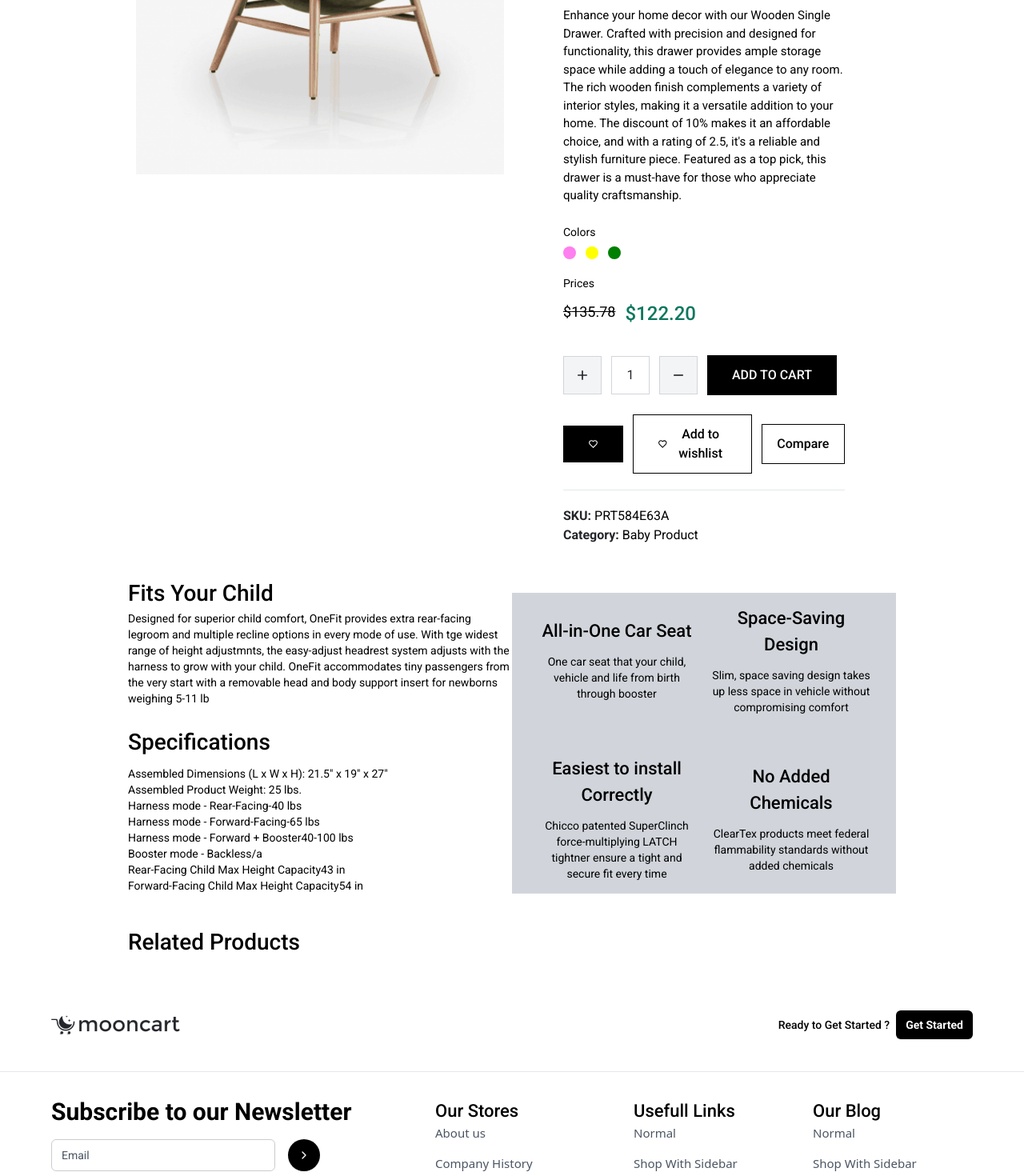
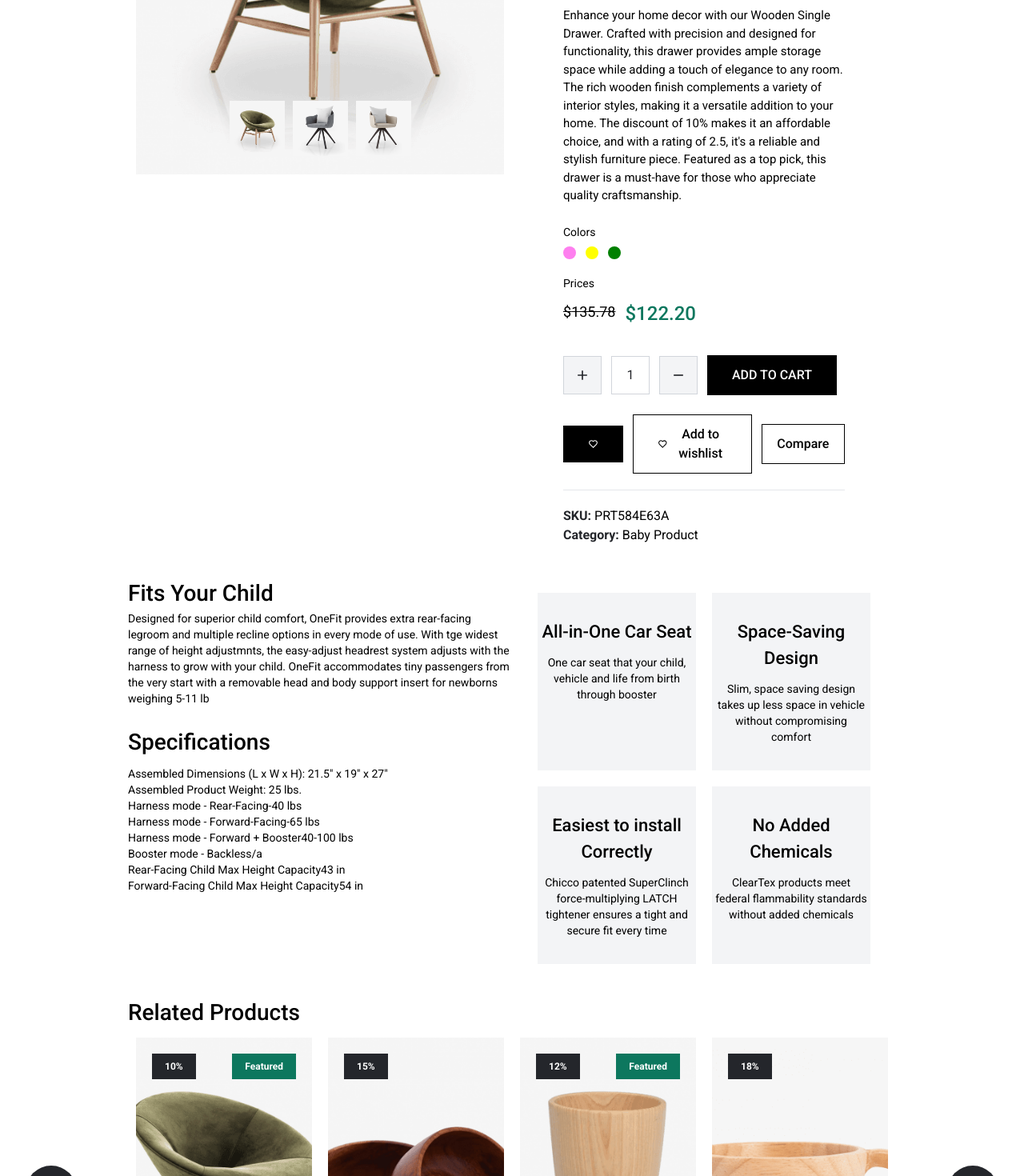
Before and after one commit to Rohhaannn/Mooncart, a React (Vite) app: page /product-details/1 in a window 1280 px wide. Shown: the part 380-1850 px from the top of the page at 80% size. Built offline with nearby package versions, Linux system fonts and the light colour scheme.

Commit message:
productDetails code done

```diff
--- a/src/screen/product/ProductDetails.jsx
+++ b/src/screen/product/ProductDetails.jsx
@@ -4,6 +4,11 @@ import { productlists } from './../../assets/data/data';
 import { Title, Caption, BodyOne} from '../../components/common/CustomComponent';
 import { RenderRatingsStars } from './ProductCard';
 import { BiHeart, BiMinus, BiPlus } from 'react-icons/bi';
+import { ProductSlideCard } from './ProductSlide';
+import { FilterDiscover } from '../../components/hero/InstagramPost';
+import Slider from "react-slick";
+import "slick-carousel/slick/slick.css";
+import "slick-carousel/slick/slick-theme.css";
 
 
 
@@ -42,7 +47,7 @@ const ProductDetails = () => {
     );
 
     const handleColorClick = (color) => {
-      const newSelectedPrice = prices.find((price) => price.color === color);
+      const newSelectedPrice = price.find((price) => price.color === color);
       setSelectedColor(color);
       setSelectedPrice(newSelectedPrice);
     };
@@ -51,7 +56,21 @@ const ProductDetails = () => {
       return <div> Product Not Found </div>
     }
 
+    const CustomPage = ({index, onClick}) => (
+      <div>
+        <img src={images[index].image} alt="" onClick={onClick} />
+      </div>
+    )
 
+    const settings = {
+      customPaging: (i) => <CustomPage index={i}/>,
+      dots: true,
+      dotsClass: "slick-dots slick-thumb",
+      infinite: true,
+      speed: 500,
+      slidesToShow: 1,
+      slidesToScroll: 1
+    };
 
 
   return (
@@ -61,7 +80,8 @@ const ProductDetails = () => {
 
           <div className='images lg:w-1/2'>
             <div>
-              {images.slice(0, 1).map((image, index)=>(
+              <Slider {...settings}>
+                {images.map((image, index)=>(
                   <img
                     src={image.image}
                     key={index}
@@ -69,6 +89,7 @@ const ProductDetails = () => {
                     alt=""
                   />
                 ))}
+              </Slider>
             </div>
           </div>
 
@@ -188,29 +209,41 @@ const ProductDetails = () => {
             </div>
           </div>
 
-          <div className='lg:w-1/2 grid grid-cols-2 gap-5 lg:px-8 mt-5 bg-gray-300'>
+          <div className='lg:w-1/2 grid grid-cols-2 gap-5 lg:px-8 mt-5'>
+            <div className='bg-gray-100 py-8 px-1'>
               <ProductDetailsBox
                 title="All-in-One Car Seat"
                 desc="One car seat that your child, vehicle and life from birth through booster"
               />
+            </div>
+            <div className='bg-gray-100 py-8 px-1'>
               <ProductDetailsBox
                 title="Space-Saving Design"
-              desc=" Slim, space saving design takes up less space in vehicle without compromising comfort"
+                desc="Slim, space saving design takes up less space in vehicle without compromising comfort"
               />
+            </div>
+            <div className='bg-gray-100 py-8 px-1'>
               <ProductDetailsBox
                 title="Easiest to install Correctly"
-              desc="Chicco patented SuperClinch force-multiplying LATCH tightner ensure a tight and secure fit every time"
+                desc="Chicco patented SuperClinch force-multiplying LATCH tightener ensures a tight and secure fit every time"
               />
+            </div>
+            <div className='bg-gray-100 py-8 px-1'>
               <ProductDetailsBox
                 title="No Added Chemicals"
                 desc="ClearTex products meet federal flammability standards without added chemicals"
               />
-
             </div>
           </div>
 
-        <Title level={3}> Related Products </Title>
+
+        </div>
+
+        <Title level={3} className=""> Related Products </Title>
+        <ProductSlideCard/>
       </section>
+      <br />
+      <FilterDiscover/>
 
     </>
   )
```
Lines whose indentation alone changed are shown as unchanged.
